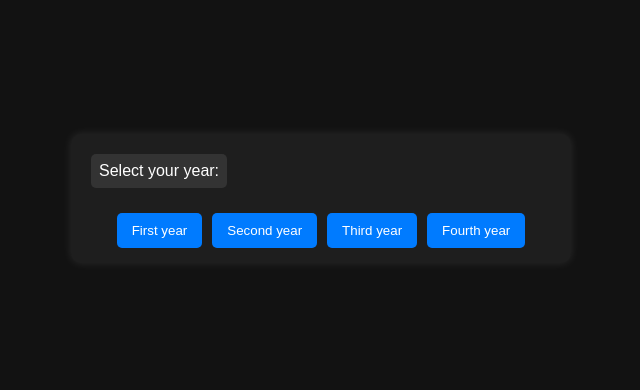
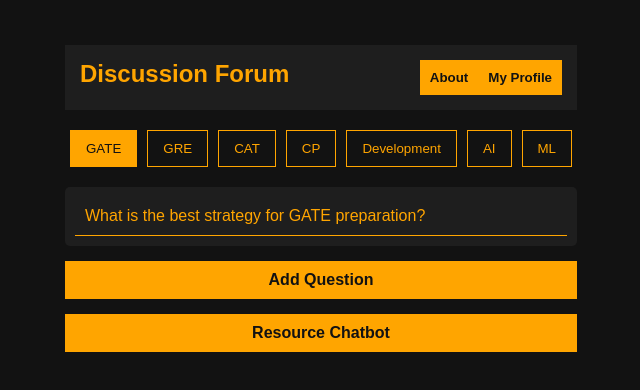
Before and after one commit to Akankshavdixit/bot-frontend, a React (Create React App) app: page / in a window 1280 px wide. Shown: the part 202-592 px from the top of the page, without its empty margins (319-959 px from the left). Built offline with nearby package versions, Linux system fonts and the light colour scheme.

Commit message:
started forum ui

```diff
--- a/src/App.js
+++ b/src/App.js
@@ -1,11 +1,12 @@
 import React from "react";
 import Chatbot from "./components/Chatbot";
+import Forum from "./components/Forum"
 import "./styles.css";
 
 const App = () => {
   return (
     <div className="app">
-      <Chatbot />
+      <Forum />
     </div>
   );
 };
--- /dev/null
+++ b/src/components/Forum.js
@@ -0,0 +1,57 @@
+import React, { useState } from "react";
+
+import Chatbot from "./Chatbot";
+
+const categories = ["GATE", "GRE", "CAT", "CP", "Development", "AI", "ML"];
+const dummyQuestions = {
+  GATE: [{ id: 1, question: "What is the best strategy for GATE preparation?", answers: ["Focus on past papers", "Revise daily"] }],
+  GRE: [{ id: 2, question: "How to improve GRE vocabulary?", answers: ["Read daily", "Use flashcards"] }],
+  // Add similar dummy data for other categories
+};
+
+export default function Forum() {
+  const [selectedCategory, setSelectedCategory] = useState("GATE");
+  const [selectedQuestion, setSelectedQuestion] = useState(null);
+  const [showChatbot, setShowChatbot] = useState(false);
+
+  return (
+    <div className="forum-container">
+      <nav className="navbar">
+        <h1>Discussion Forum</h1>
+        <div>
+          <button>About</button>
+          <button>My Profile</button>
+        </div>
+      </nav>
+      <div className="tabs">
+        {categories.map((cat) => (
+          <button
+            key={cat}
+            className={selectedCategory === cat ? "active" : ""}
+            onClick={() => { setSelectedCategory(cat); setSelectedQuestion(null); }}
+          >
+            {cat}
+          </button>
+        ))}
+      </div>
+      <div className="questions">
+        {dummyQuestions[selectedCategory]?.map((q) => (
+          <div key={q.id} className="question" onClick={() => setSelectedQuestion(q)}>
+            {q.question}
+          </div>
+        ))}
+      </div>
+      {selectedQuestion && (
+        <div className="answers">
+          <h3>{selectedQuestion.question}</h3>
+          {selectedQuestion.answers.map((ans, idx) => (
+            <p key={idx}>{ans}</p>
+          ))}
+        </div>
+      )}
+      <button className="add-question">Add Question</button>
+      <button className="chatbot-button" onClick={() => setShowChatbot(true)}>Resource Chatbot</button>
+      {showChatbot && <Chatbot />}
+    </div>
+  );
+}
--- a/src/styles.css
+++ b/src/styles.css
@@ -91,3 +91,94 @@ body {
 .option-button:hover {
   background: #0056b3;
 }
+
+
+body {
+  background-color: #121212;
+  color: #FFA500;
+  font-family: Arial, sans-serif;
+  margin: 0;
+  padding: 0;
+}
+
+.forum-container {
+  max-width: 800px;
+  margin: auto;
+  padding: 20px;
+}
+
+.navbar {
+  display: flex;
+  justify-content: space-between;
+  padding: 15px;
+  background-color: #1e1e1e;
+}
+
+.navbar button {
+  background-color: #FFA500;
+  border: none;
+  padding: 10px;
+  cursor: pointer;
+  color: #121212;
+  font-weight: bold;
+}
+
+.tabs {
+  display: flex;
+  justify-content: center;
+  margin: 20px 0;
+}
+
+.tabs button {
+  background: none;
+  border: 1px solid #FFA500;
+  color: #FFA500;
+  padding: 10px 15px;
+  margin: 0 5px;
+  cursor: pointer;
+}
+
+.tabs .active {
+  background-color: #FFA500;
+  color: #121212;
+}
+
+.questions {
+  background: #1e1e1e;
+  padding: 10px;
+  border-radius: 5px;
+}
+
+.question {
+  padding: 10px;
+  cursor: pointer;
+  border-bottom: 1px solid #FFA500;
+}
+
+.question:hover {
+  background-color: #FFA500;
+  color: #121212;
+}
+
+.answers {
+  background: #1e1e1e;
+  padding: 10px;
+  margin-top: 10px;
+  border-radius: 5px;
+}
+
+.add-question, .chatbot-button {
+  background-color: #FFA500;
+  color: #121212;
+  border: none;
+  padding: 10px;
+  margin-top: 15px;
+  width: 100%;
+  cursor: pointer;
+  font-size: 16px;
+  font-weight: bold;
+}
+
+.add-question:hover, .chatbot-button:hover {
+  background-color: #ffcc80;
+}
```
